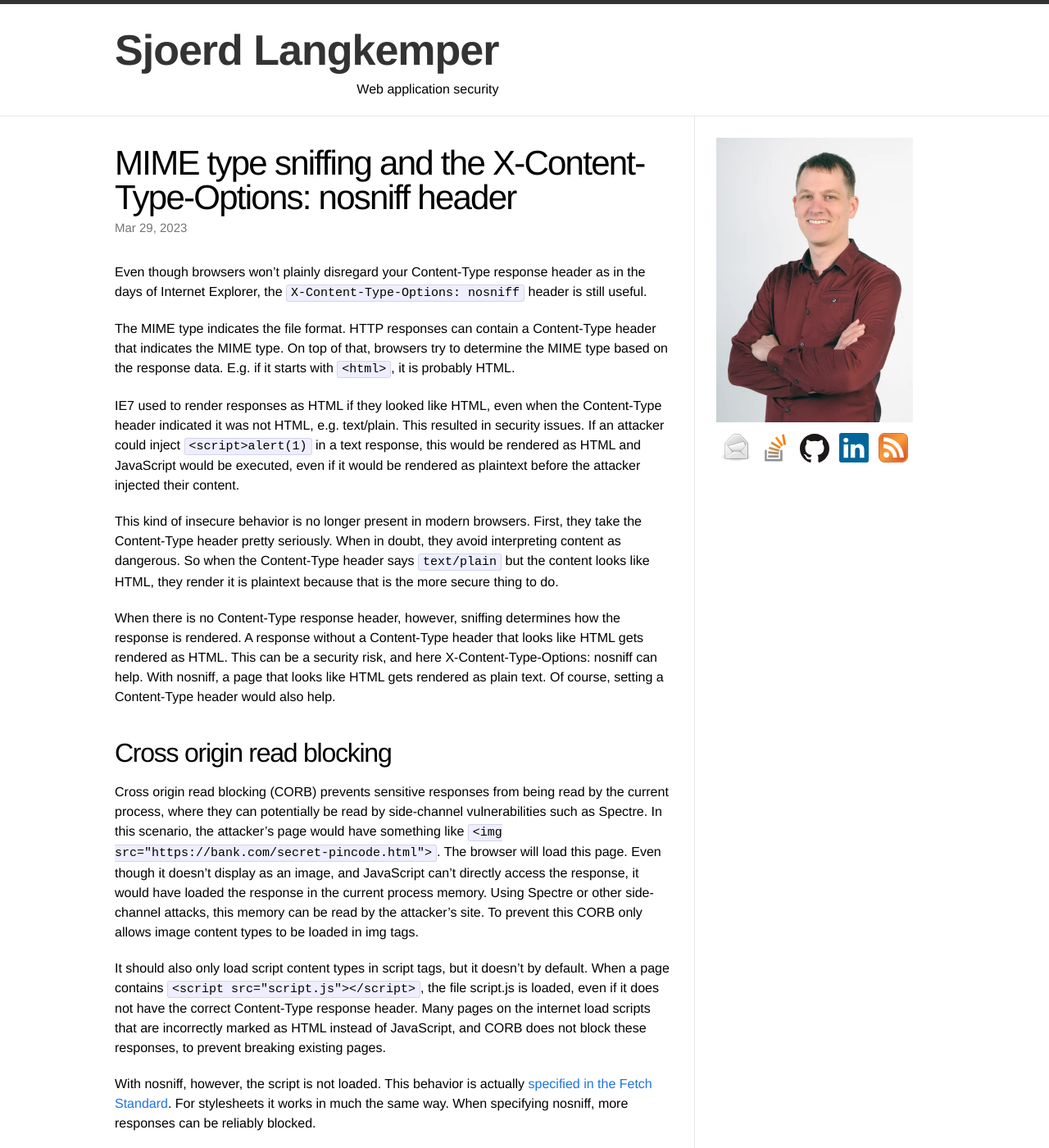
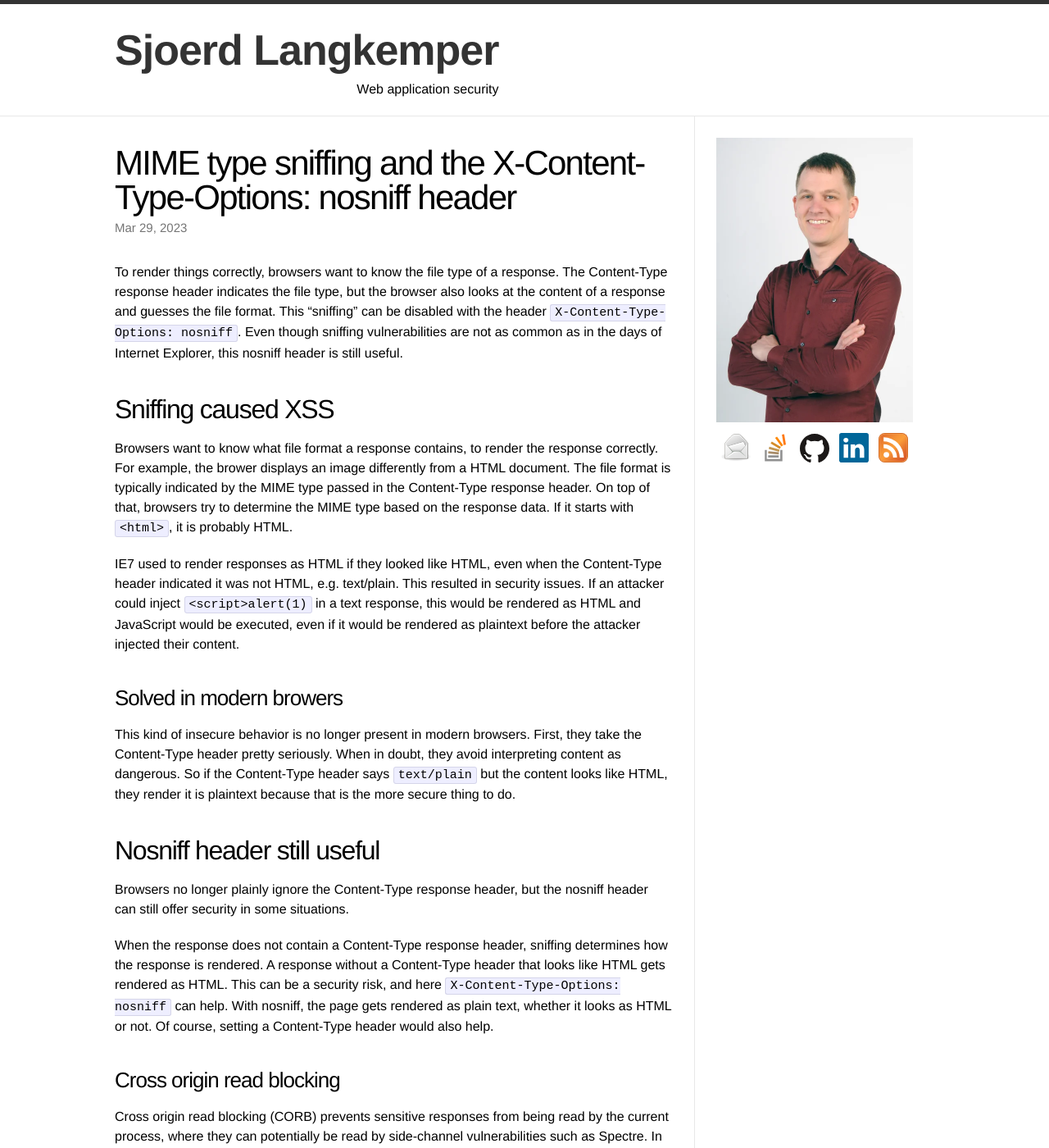
Before and after one commit to Sjord/Sjord.github.io, a Jekyll site: the page built from _posts/2023-01-13-mime-type-sniffing-x-content-type-options-nosniff.md, in a window 1280 px wide and 1400 px high. Shown: the whole window at 82% size. Built offline with Jekyll 4.4.1, drawn with Linux system fonts in a browser that asks for light colours; some of the changed text lies outside the part shown.

Commit message:
Write some more

```diff
--- a/_posts/2023-01-13-mime-type-sniffing-x-content-type-options-nosniff.md
+++ b/_posts/2023-01-13-mime-type-sniffing-x-content-type-options-nosniff.md
@@ -5,19 +5,27 @@
 date: 2023-03-29
 ---
 
-Even though browsers won't plainly disregard your Content-Type response header as in the days of Internet Explorer, the `X-Content-Type-Options: nosniff` header is still useful.
+To render things correctly, browsers want to know the file type of a response. The Content-Type response header indicates the file type, but the browser also looks at the content of a response and guesses the file format. This "sniffing" can be disabled with the header `X-Content-Type-Options: nosniff`. Even though sniffing vulnerabilities are not as common as in the days of Internet Explorer, this nosniff header is still useful.
 
 <!-- Photo source: https://pixabay.com/nl/photos/hond-teckel-dier-vier-legged-5082505/ -->
 
-The MIME type indicates the file format. HTTP responses can contain a Content-Type header that indicates the MIME type. On top of that, browsers try to determine the MIME type based on the response data. E.g. if it starts with `<html>`, it is probably HTML.
+## Sniffing caused XSS
+
+Browsers want to know what file format a response contains, to render the response correctly. For example, the brower displays an image differently from a HTML document. The file format is typically indicated by the MIME type passed in the Content-Type response header. On top of that, browsers try to determine the MIME type based on the response data. If it starts with `<html>`, it is probably HTML.
 
 IE7 used to render responses as HTML if they looked like HTML, even when the Content-Type header indicated it was not HTML, e.g. text/plain. This resulted in security issues. If an attacker could inject `<script>alert(1)` in a text response, this would be rendered as HTML and JavaScript would be executed, even if it would be rendered as plaintext before the attacker injected their content.
 
-This kind of insecure behavior is no longer present in modern browsers. First, they take the Content-Type header pretty seriously. When in doubt, they avoid interpreting content as dangerous. So when the Content-Type header says `text/plain` but the content looks like HTML, they render it is plaintext because that is the more secure thing to do.
+### Solved in modern browers
 
-When there is no Content-Type response header, however, sniffing determines how the response is rendered. A response without a Content-Type header that looks like HTML gets rendered as HTML. This can be a security risk, and here X-Content-Type-Options: nosniff can help. With nosniff, a page that looks like HTML gets rendered as plain text. Of course, setting a Content-Type header would also help.
+This kind of insecure behavior is no longer present in modern browsers. First, they take the Content-Type header pretty seriously. When in doubt, they avoid interpreting content as dangerous. So if the Content-Type header says `text/plain` but the content looks like HTML, they render it is plaintext because that is the more secure thing to do.
 
-## Cross origin read blocking
+## Nosniff header still useful
+
+Browsers no longer plainly ignore the Content-Type response header, but the nosniff header can still offer security in some situations.
+
+When the response does not contain a Content-Type response header, sniffing determines how the response is rendered. A response without a Content-Type header that looks like HTML gets rendered as HTML. This can be a security risk, and here `X-Content-Type-Options: nosniff` can help. With nosniff, the page gets rendered as plain text, whether it looks as HTML or not. Of course, setting a Content-Type header would also help.
+
+### Cross origin read blocking
 
 Cross origin read blocking (CORB) prevents sensitive responses from being read by the current process, where they can potentially be read by side-channel vulnerabilities such as Spectre. In this scenario, the attacker's page would have something like `<img src="https://bank.com/secret-pincode.html">`. The browser will load this page. Even though it doesn't display as an image, and JavaScript can't directly access the response, it would have loaded the response in the current process memory. Using Spectre or other side-channel attacks, this memory can be read by the attacker's site. To prevent this CORB only allows image content types to be loaded in img tags.
 
@@ -25,6 +33,26 @@
 
 With nosniff, however, the script is not loaded. This behavior is actually [specified in the Fetch Standard](https://fetch.spec.whatwg.org/#should-response-to-request-be-blocked-due-to-nosniff?). For stylesheets it works in much the same way. When specifying nosniff, more responses can be reliably blocked.
 
-Finally, some modern web specifications such as [Signed Exchanges](https://web.dev/signed-exchanges/) only work when nosniff is included in the response headers.
+### Required for some resources
 
-So, even though XSS through MIME type sniffing is pretty rare, the `X-Content-Type-Options` header is alive and well. It is still useful for responses without Content-Type header, and to enable stricter security behavior of the browser.
+Finally, some modern web specifications such as [Signed Exchanges](https://web.dev/signed-exchanges/) only work when nosniff is included in the response headers. The [specification](https://wicg.github.io/webpackage/draft-yasskin-http-origin-signed-responses.html#section-5.3) says that a signed exchange must specify both a Content-Type header and a nosniff header. I don't think this is more out of caution than to avoid a specific vulnerability. But if a new standard from 2022 enforces nosniff, it's at least not a thing of the past.
+
+## Peculiarities
+
+While testing this header in Firefox and Chrome, I came across strange behavior.
+
+### Bad support for quoted lists
+
+The specification for `X-Content-Type-Options` allows for a list of comma-separated options. Currently, nosniff is the only supported option, but the [fetch spec](https://fetch.spec.whatwg.org/#x-content-type-options-header) is clear that the header should be interpreted as a comma-separated list of quoted strings. So this should work:
+
+    X-Content-Type-Options: "nosniff", hello
+
+It doesn't. Both [Firefox](https://bugzilla.mozilla.org/show_bug.cgi?id=1811029) and [Chrome](https://bugs.chromium.org/p/chromium/issues/detail?id=1408458) break on quoted strings. Firefox supports multiple unquoted strings, and Chrome supports it for loading scripts and styles, but not for toplevel navigation. This is inconsistent behavior even within one browser. Even though the Fetch spec allows for multiple values, sniffing is only disabled if `nosniff` is the first value.
+
+### It doesn't enable sniffing
+
+You would think that setting "nosniff" disables sniffing. [It doesn't totally disable sniffing in Firefox](https://bugzilla.mozilla.org/show_bug.cgi?id=1810123). For MP3 files, it still shows a music player, even if there is no Content-Type header. In that case, the only way Firefox can know that a response contains a MP3 file is by looking at the content. So apparently it still does sniffing, even with nosniff. Also, it will render text content and download binary content, again a result of looking at the content of the response.
+
+## Conclusion
+
+So, even though XSS through MIME type sniffing is pretty rare, the `X-Content-Type-Options` header is alive and well. It is still useful for responses without Content-Type header, and to enable stricter security behavior of the browser. I recommend developers and administrators to include it in all responses.
```
